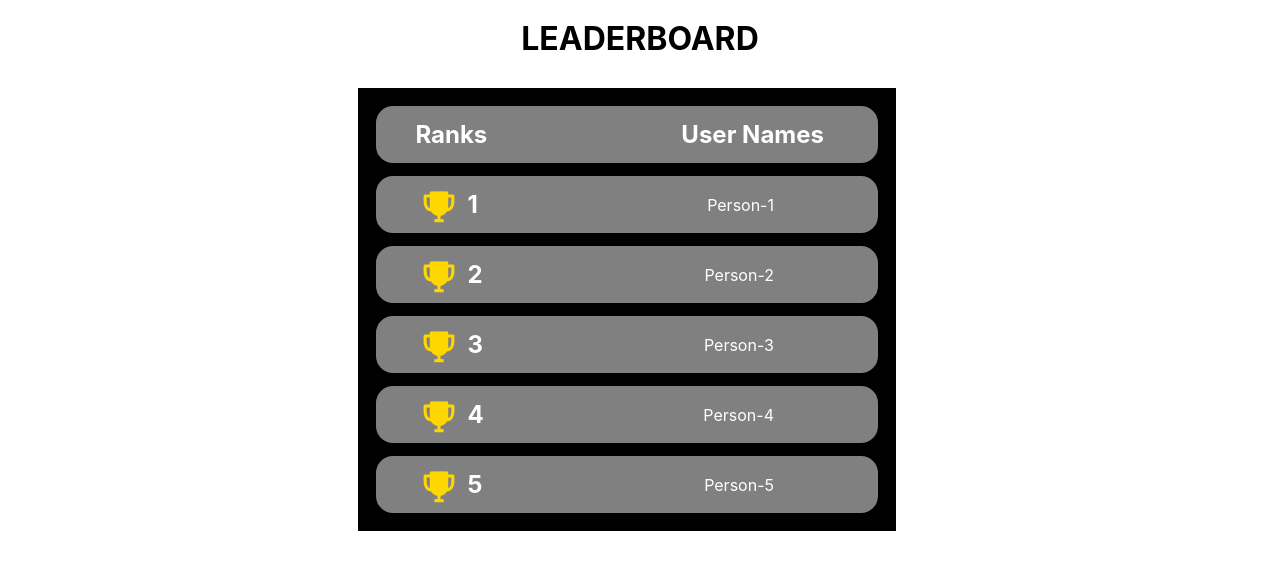
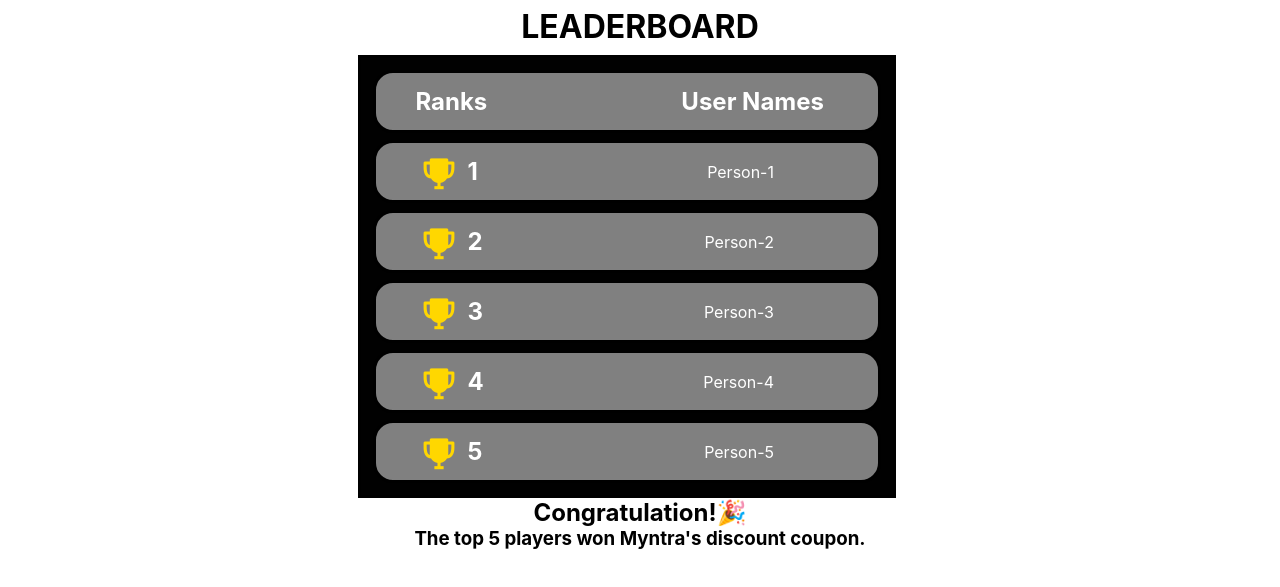
Before and after one commit to yashika-salonia/Stylish-Innovators, a plain HTML site: page leaderboardPage/index.html in a window 1280 px wide. Shown: the part 81-668 px from the top of the page. Drawn offline with nearby package versions, Linux system fonts and the light colour scheme.

Commit message:
adding leaderboard page

```diff
--- a/leaderboardPage/index.html
+++ b/leaderboardPage/index.html
@@ -78,5 +78,10 @@
             <span class="username">Person-5</span>
         </div>
     </div>
+    <div class="prizes">
+      <h2>Congratulation!🎉</h2>
+      <h3>The top 5 players won Myntra's discount coupon.</h3>
+
+    </div>
 </body>
 </html>
--- a/leaderboardPage/style.css
+++ b/leaderboardPage/style.css
@@ -104,12 +104,12 @@ h1 {
     align-items: center;
     justify-content: center;
     margin: auto;
-    margin-top: 20px;
+    margin-top: 8px;
 }
 .container {
     display: inline-block;
     margin-left: 28%;
-    margin-top: 30px;
+    margin-top: 9px;
     padding: 5px;
     width: 42%;
     border: solid black;
@@ -168,3 +168,13 @@ i{
     padding-top: 8px;
     margin-left: 40px;
 }
+.prizes h2{
+    display: flex;
+    align-items: center;
+    justify-content: center;
+}
+.prizes h3{
+    display: flex;
+    align-items: center;
+    justify-content: center;
+}
```
